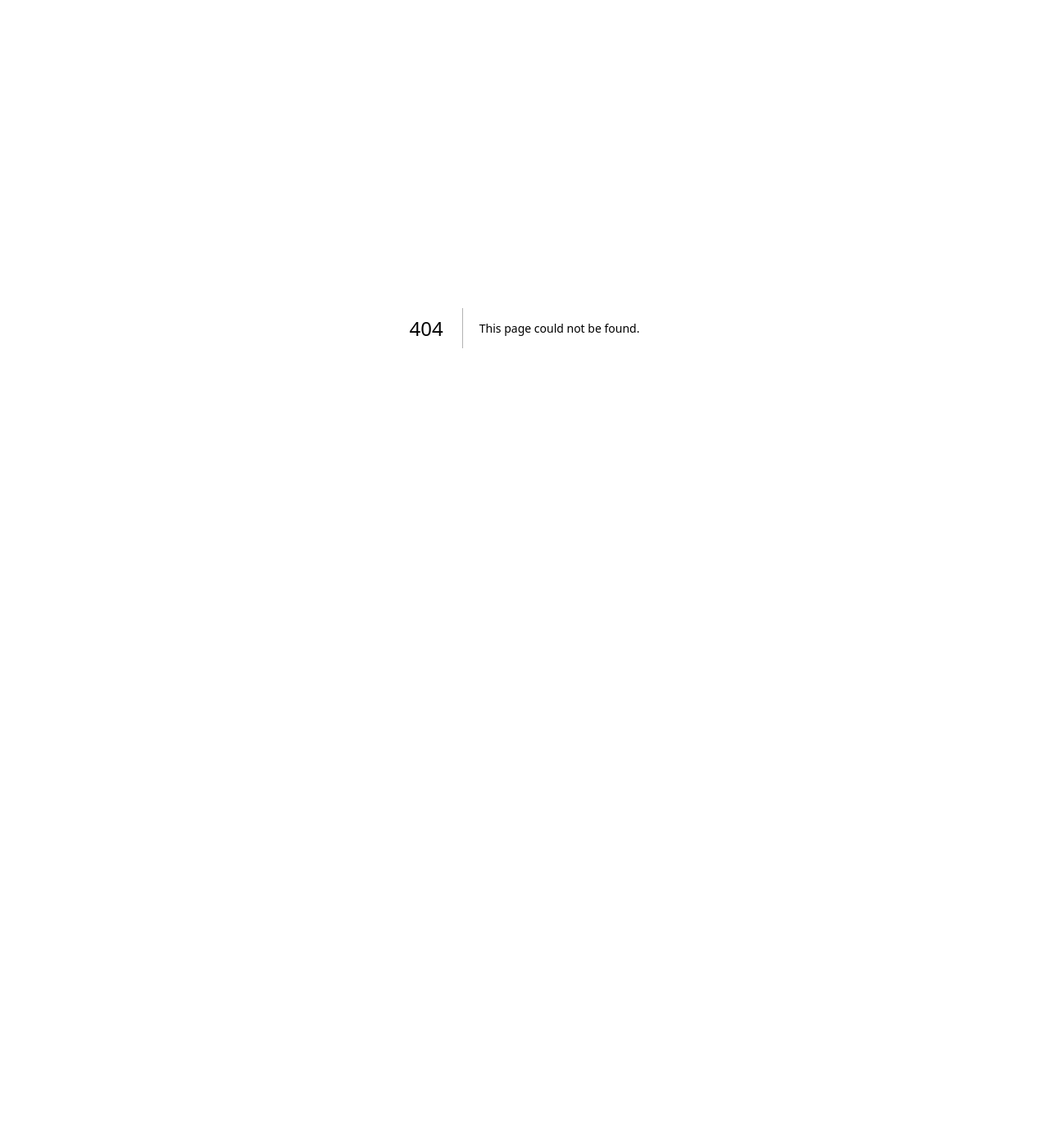
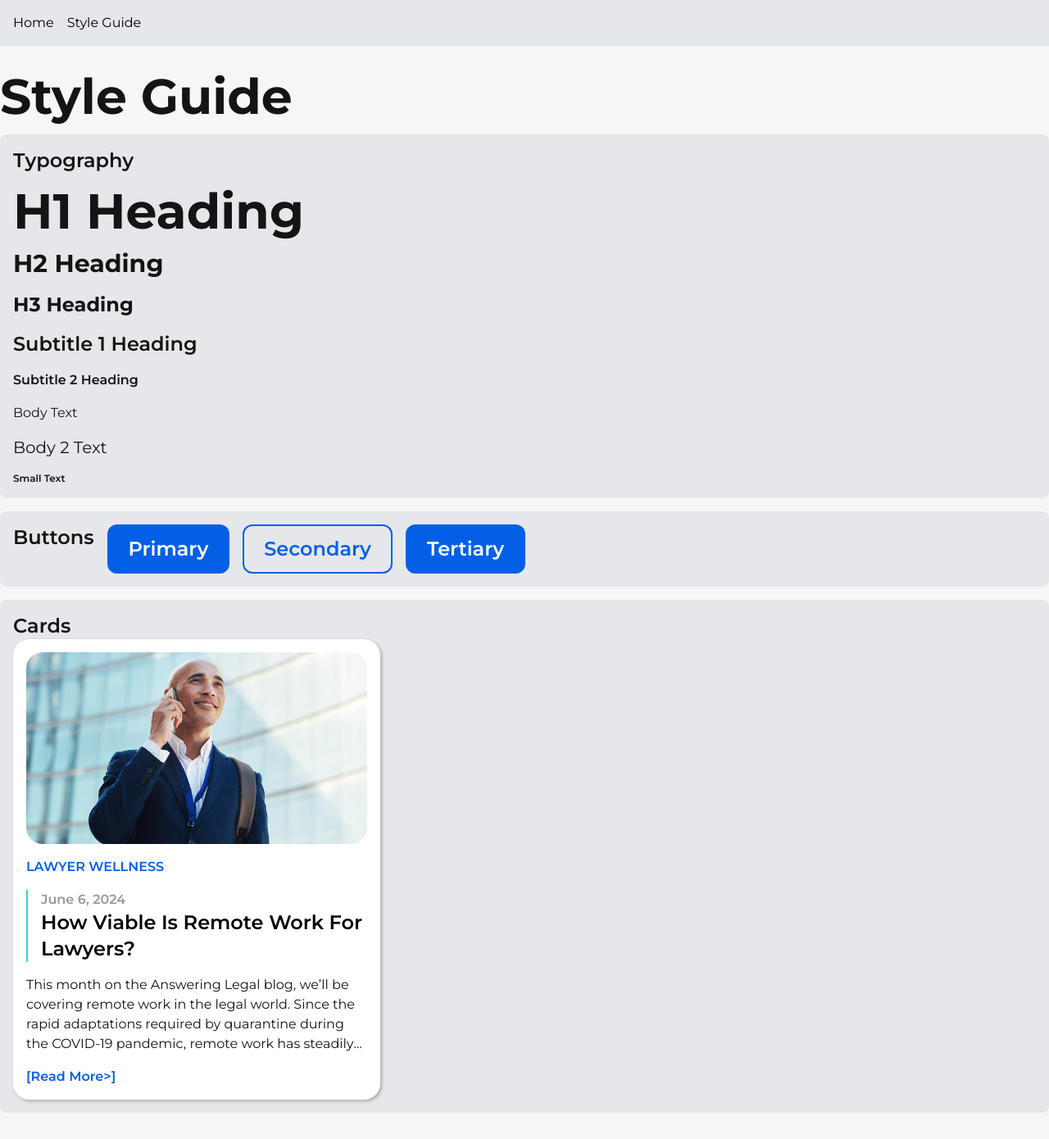
Before and after one commit to aaronm-git/answering-legal-test, a Next.js app: page /style-guide in a window 1280 px wide. Before the commit this address had no page. Shown: the whole page at 82% size. Before the commit the page ends 800 px from the top, so only its background shows below. Built offline with nearby package versions, Linux system fonts and the light colour scheme.

Commit message:
Add dayjs dependency, implement Nav component, and create Style Guide page with Card and Button components

```diff
--- a/app/globals.css
+++ b/app/globals.css
@@ -8,7 +8,7 @@
   --color-pale-blue: #cddffa;
   --color-pale-cyan: #d2edef;
   --color-gray: #999999;
-  --color-black: #141414;
+  --color-dark: #141414;
   --color-off-white: #f7f5f5;
   --color-white: #ffffff;
 }
@@ -17,7 +17,7 @@
   --color-primary: var(--color-royal-blue);
   --color-secondary: var(--color-white);
   --color-light: var(--color-off-white);
-  --color-dark: var(--color-black);
+  --color-dark: var(--color-dark);
 
   --color-royal-blue: var(--color-royal-blue);
   --color-turquoise: var(--color-turquoise);
@@ -26,9 +26,13 @@
   --color-pale-blue: var(--color-pale-blue);
   --color-pale-cyan: var(--color-pale-cyan);
   --color-gray: var(--color-gray);
-  --color-black: var(--color-black);
   --color-off-white: var(--color-off-white);
-  --color-white: var(--color-white);
+}
+
+@layer utilities {
+  .shadow {
+    box-shadow: 2.09px 2.09px 4.17px 0px #00000040;
+  }
 }
 
 @layer base {
@@ -39,41 +43,41 @@
   /* Typography Classes */
   h1,
   .h1 {
-    @apply text-6xl leading-tight font-bold;
+    @apply text-6xl font-bold;
   }
 
   h2,
   .h2 {
-    @apply text-3xl leading-tight font-bold;
+    @apply text-3xl font-bold;
   }
 
   h3,
   .h3 {
-    @apply text-2xl leading-tight font-bold;
+    @apply text-2xl font-bold;
   }
 
   h4,
   .subtitle1 {
-    @apply text-2xl leading-tight font-semibold;
+    @apply text-2xl font-semibold;
   }
 
   h5,
   .subtitle2 {
-    @apply text-base leading-tight font-semibold;
+    @apply text-base font-semibold;
   }
 
   body,
   p,
   .body {
-    @apply text-base leading-relaxed font-normal;
+    @apply text-base font-normal;
   }
 
   .body2 {
-    @apply text-xl leading-loose font-normal;
+    @apply text-xl font-normal;
   }
 
   small,
   .small {
-    @apply text-xs leading-tight font-semibold;
+    @apply text-xs font-semibold;
   }
 }
--- a/app/layout.tsx
+++ b/app/layout.tsx
@@ -1,27 +1,31 @@
 import type { Metadata } from "next";
 import { Montserrat } from "next/font/google";
 import "./globals.css";
+import Nav from "@/components/Nav";
 
 const montserratSans = Montserrat({
   variable: "--font-sans",
   subsets: ["latin"],
-  weight: ["400", "600", "700"], //NOTE: To minimize build size, we only include the weights we need
+  weight: ["400", "600", "700"] //NOTE: To minimize build size, we only include the weights we need
 });
 
 export const metadata: Metadata = {
   title: "Answering Legal Test",
   description:
-    "Answering Legal Test using Next.js app router and Tailwind CSS | By Aaron Molina - hire@aaronmolina.me - aaronmolina.me",
+    "Answering Legal Test using Next.js app router and Tailwind CSS | By Aaron Molina - hire@aaronmolina.me - aaronmolina.me"
 };
 
 export default function RootLayout({
-  children,
+  children
 }: Readonly<{
   children: React.ReactNode;
 }>) {
   return (
-    <html lang="en" className={`${montserratSans.variable}`}>
-      <body className="antialiased font-sans">{children}</body>
+    <html lang='en' className={`${montserratSans.variable}`}>
+      <body className='relative font-sans antialiased'>
+        <Nav />
+        {children}
+      </body>
     </html>
   );
 }
--- /dev/null
+++ b/app/style-guide/page.tsx
@@ -0,0 +1,74 @@
+import Button from "@/components/ui/Button";
+import Card from "@/components/ui/Card";
+import cn from "@/lib/utils/cn";
+import Link from "next/link";
+
+const StyleGuideCard = ({
+  children,
+  className
+}: {
+  children: React.ReactNode;
+  className?: string;
+}) => {
+  return (
+    <div className={cn("rounded-lg bg-gray-200 p-4", className)}>
+      {children}
+    </div>
+  );
+};
+
+export default function page() {
+  return (
+    <div className='container mx-auto flex flex-col gap-4 py-8'>
+      <h1 className='h1'>Style Guide</h1>
+
+      <StyleGuideCard className='flex flex-col gap-4'>
+        <h2 className='subtitle1'>Typography</h2>
+        <h1 className='h1'>H1 Heading</h1>
+        <h2 className='h2'>H2 Heading</h2>
+        <h3 className='h3'>H3 Heading</h3>
+        <h4 className='subtitle1'>Subtitle 1 Heading</h4>
+        <h5 className='subtitle2'>Subtitle 2 Heading</h5>
+        <p className='body'>Body Text</p>
+        <p className='body2'>Body 2 Text</p>
+        <small className='small'>Small Text</small>
+      </StyleGuideCard>
+      <StyleGuideCard className='flex gap-4'>
+        <h2 className='subtitle1'>Buttons</h2>
+        <Button variant='primary'>Primary</Button>
+        <Button variant='secondary'>Secondary</Button>
+        <Button variant='tertiary'>Tertiary</Button>
+      </StyleGuideCard>
+      <StyleGuideCard>
+        <h2 className='subtitle1'>Cards</h2>
+        <div className='flex gap-4'>
+          <Card variant='article' className='max-w-md'>
+            <Card.Image />
+            <Card.ArticleHeader
+              title='How Viable Is Remote Work For Lawyers?'
+              date='June 6, 2024'
+              category='LAWYER WELLNESS'
+            />
+            <Card.Body>
+              <p className='line-clamp-4'>
+                This month on the Answering Legal blog, we’ll be covering remote
+                work in the legal world. Since the rapid adaptations required by
+                quarantine during the COVID-19 pandemic, remote work has
+                steadily been on the rise across all sectors of the economy,
+                both private and public.
+              </p>
+            </Card.Body>
+            <Card.Footer>
+              <Link
+                href='#'
+                className='text-primary hover:text-navy-blue font-semibold transition-colors duration-300'
+              >
+                [Read More&gt;]
+              </Link>
+            </Card.Footer>
+          </Card>
+        </div>
+      </StyleGuideCard>
+    </div>
+  );
+}
--- /dev/null
+++ b/components/Nav.tsx
@@ -0,0 +1,14 @@
+import Link from "next/link";
+
+export default function Nav() {
+  return (
+    <div className='flex gap-4 bg-gray-200 p-4'>
+      <Link href='/' className='hover:text-navy-blue text-black'>
+        Home
+      </Link>
+      <Link href='/style-guide' className='hover:text-navy-blue text-black'>
+        Style Guide
+      </Link>
+    </div>
+  );
+}
--- /dev/null
+++ b/components/ui/Card.tsx
@@ -0,0 +1,110 @@
+import cn from "@/lib/utils/cn";
+import Image from "next/image";
+import dayjs from "dayjs";
+import Article_img_placeholder from "@/images/Article_img_placeholder.jpg";
+
+interface CardProps {
+  children: React.ReactNode;
+  className?: string;
+}
+
+/**
+ * @param children
+ * @param className
+ * @param variant
+ *
+ * A card component that can be used to display content in a card format.
+ *
+ * @returns Card component
+ */
+
+function Card({
+  children,
+  className,
+  variant
+}: CardProps & { variant?: "article" }) {
+  return (
+    <div
+      className={cn(
+        "flex flex-col gap-4 rounded-[20px] bg-white p-8 opacity-100 shadow",
+        variant === "article" && "p-4",
+        className
+      )}
+    >
+      {children}
+    </div>
+  );
+}
+
+function CardHeader({ children, className }: CardProps) {
+  return <div className={cn("text-primary", className)}>{children}</div>;
+}
+
+function CardBody({ children, className }: CardProps) {
+  return <div className={cn("flex-grow", className)}>{children}</div>;
+}
+
+function CardFooter({ children, className }: CardProps) {
+  return <div className={cn("flex flex-row gap-2", className)}>{children}</div>;
+}
+
+function CardImage({
+  className,
+  src,
+  alt
+}: {
+  className?: string;
+  src?: string;
+  alt?: string;
+}) {
+  return (
+    <div
+      className={cn(
+        "relative aspect-video w-full overflow-hidden rounded-[20px]",
+        className
+      )}
+    >
+      <Image
+        src={src || Article_img_placeholder}
+        alt={alt || ""}
+        fill
+        className='object-cover'
+      />
+    </div>
+  );
+}
+
+function CardArticleHeader({
+  title,
+  date,
+  category
+}: {
+  title: string;
+  date: Date | string;
+  category: string;
+}) {
+  const formattedDate = dayjs(date).format("MMMM D, YYYY");
+  return (
+    <div className='flex flex-col gap-4'>
+      <p className='text-primary text-base font-semibold uppercase'>
+        {category}
+      </p>
+      <div className='border-turquoise border-l-2 pl-4'>
+        <p className='text-gray subtitle2'>{formattedDate}</p>
+        <h3 className='subtitle1 line-clamp-2 text-black' title={title}>
+          {title}
+        </h3>
+      </div>
+    </div>
+  );
+}
+
+const CardCompound = Object.assign(Card, {
+  Header: CardHeader,
+  ArticleHeader: CardArticleHeader,
+  Body: CardBody,
+  Footer: CardFooter,
+  Image: CardImage
+});
+
+export default CardCompound;
--- a/package.json
+++ b/package.json
@@ -11,6 +11,7 @@
   },
   "dependencies": {
     "clsx": "^2.1.1",
+    "dayjs": "^1.11.18",
     "next": "15.5.4",
     "react": "19.1.0",
     "react-dom": "19.1.0",
```
Also changed, not shown: 1 other file (tests, documents, lock files or other folders).
